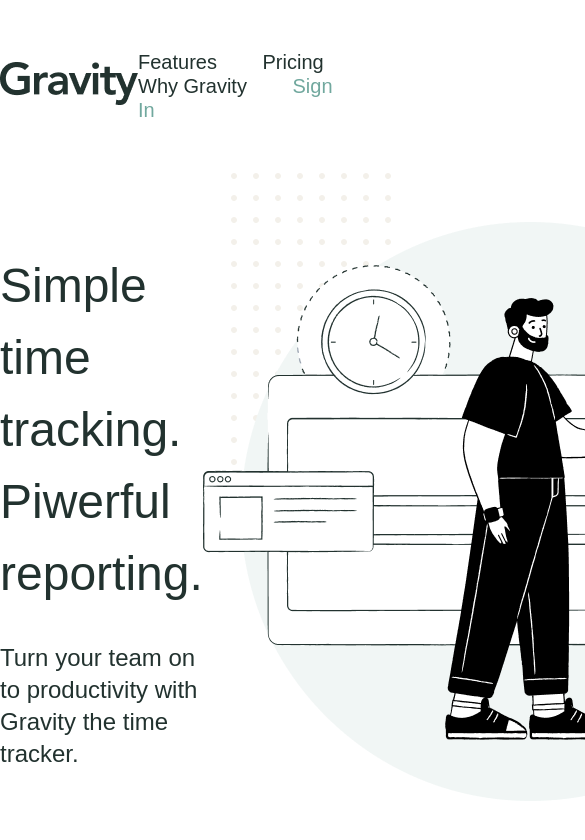
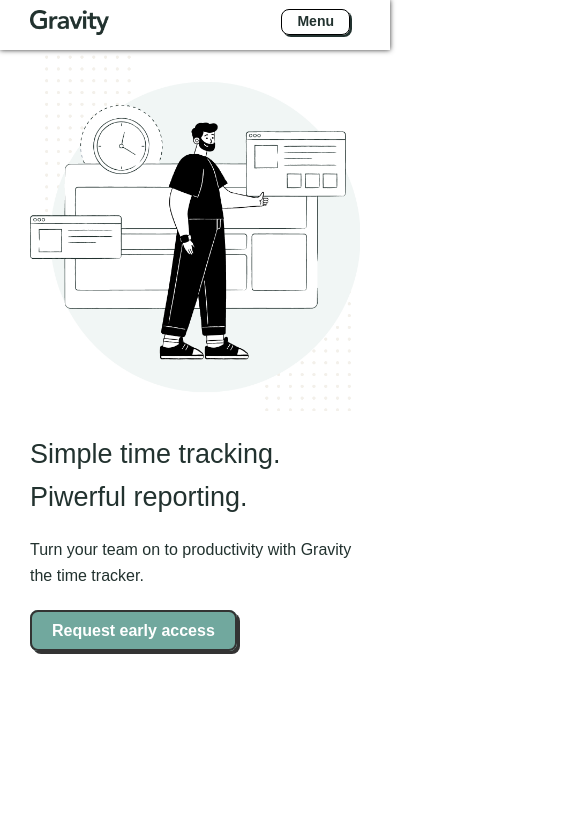
Before and after one commit to exellman/GravityTemplate, a plain HTML site: page index.html in a window 390 px wide. Shown: the top 840 px of the page, 585 px wide, since content can reach past the window. Drawn offline with nearby package versions, Linux system fonts and the light colour scheme; a web font is replaced by a local one.

Commit message:
Add mobile menu

```diff
--- /dev/null
+++ b/app.js
@@ -0,0 +1,17 @@
+$(function () {
+    let isShow = true;
+
+    $("#nav-toggle").on("click", function(event) {
+        event.preventDefault();
+
+        $("#nav").toggleClass("show");
+        isShow = true;
+    });
+
+    $(window).on("scroll", function(){
+        if($("#nav").css("display") === "flex" && isShow){
+            isShow = false;
+            $("#nav").toggleClass("show");
+        }
+    });
+});
--- a/index.html
+++ b/index.html
@@ -10,19 +10,21 @@
     <link rel="stylesheet" href="style.css">
     <title>Gravity</title>
 </head>
-<body>
-    <header>
+    <header class="header" id="header">
         <div class="container">
             <div class="header__inner">
                 <div class="logo">
                     <img src="img/gravity_logo.png" alt="Gravity Logo">
                 </div>
-                <nav class="nav">
+                <nav class="nav" id="nav">
                     <a href="#">Features</a>
                     <a href="#">Pricing</a>
                     <a href="#">Why Gravity</a>
                     <a href="#">Sign In</a>
                 </nav>
+                <div class="nav-toggle" id="nav-toggle">
+                    <a class="nav-toggle-btn">Menu</a>
+                </div>
             </div>
         </div>
     </header>
@@ -32,6 +34,7 @@
             <div class="content__title">
                 <h1>Simple time tracking. <br> Piwerful reporting.</h1>
                 <p>Turn your team on to productivity with Gravity the time tracker.</p>
+                <btn class="btn" href="#">Request early access</btn>
             </div>
             <div class="content__img">
                 <img  src="img/home_page_illustration.png" alt="">
@@ -39,5 +42,10 @@
         </div>
     </div>
 
+
+    <footer>
+        <script src="https://ajax.googleapis.com/ajax/libs/jquery/3.6.0/jquery.min.js"></script>
+        <script src="app.js"></script>
+    </footer>
 </body>
 </html>
--- a/style.css
+++ b/style.css
@@ -1,17 +1,12 @@
 * {
     font-family: 'Zen Maru Gothic', sans-serif;
     color: #22322F;
+
     box-sizing: border-box;
 }
 
 body {
     margin: 0;
-}
-
-h1 {
-    font-size: 48px;
-    font-weight: normal;
-    line-height: 72px;
 }
 
 p {
@@ -26,8 +21,9 @@
 
 /* ==== Header ==== */
 
-header {
-    margin: 50px 0;
+.header {
+    margin: 30px 0;
+
     font-size: 20px;
     font-weight: 500;
     line-height: 24px;
@@ -35,9 +31,12 @@
 
 .header__inner {
     display: flex;
+
     flex-direction: row;
     justify-content: space-between;
     align-items: center;
+
+    padding: 0 30px;
 }
 
 .nav a {
@@ -50,6 +49,37 @@
 
 .nav a:last-child {
     color: #71A89E;
+}
+
+
+/* ==== Nav toggle ==== */
+
+.nav-toggle {
+    display: none;
+
+    width: 30px;
+
+    padding: 10px 0;
+
+    position: absolute;
+    top: -3px;
+    right: 40px;
+    z-index: 1;
+
+    cursor: pointer;
+}
+
+.nav-toggle-btn {
+    padding: 3px 15px 5px 15px;
+
+    font-size: 14px;
+    font-weight: bold;
+    line-height: 19px;
+
+    border: 1px solid #000;
+    border-radius: 8px;
+    box-shadow: 2px 2px 0px #22322f;
+
 }
 
 /* ==== Main content ==== */
@@ -65,16 +95,124 @@
 
 .content__inner {
     display: flex;
+
     flex-direction: row;
     justify-content: space-between;
     align-items: center;
+
+    padding: 30px;
+}
+
+.content__inner h1 {
+    font-size: 48px;
+    font-weight: normal;
+    line-height: 72px;
+}
+
+.content__inner p {
+    margin-bottom: 50px;
 }
 
 .content__title {
     max-width: 550px;
 }
 
+.content__inner .btn {
+    padding: 15px 24px;
+
+    font-size: 18px;
+    font-weight: 700;
+    line-height: 24px;
+    color: #fff;
+
+    background: #71A89E;
+    border: 2px solid #333333;
+    border-radius: 8px;
+
+    box-shadow: 3px 3px 0px #333333;
+}
+
 .content__img {
+    text-align: center;
+}
+
+.content__img img {
     width: 100%;
     max-width: 664px;
 }
+
+
+
+@media all and (max-width: 768px) {
+    .logo img {
+        max-width: 79px;
+    }
+    .content__inner {
+        flex-direction: column-reverse;
+    }
+
+    .content__inner h1 {
+        font-size: 27px;
+        line-height: 43px;
+    }
+
+    .content__inner p {
+        margin-bottom: 30px;
+        font-size: 16px;
+        line-height: 26px;
+    }
+
+    .content__inner .btn {
+        font-size: 16px;
+        line-height: 24px;
+        padding: 10px 20px;
+    }
+}
+
+@media all and (max-width: 670px) {
+    .header {
+        position: fixed;
+
+        width: 100%;
+        margin: 0;
+
+        padding: 10px 0;
+
+        background: #fff;
+        box-shadow: 0 0 5px #333;
+    }
+    .nav {
+        position: absolute;
+
+        display: none;
+
+        flex-direction: column-reverse;
+
+        width: 100%;
+        padding: 0 20px;
+        top: 100%;
+        left: 0;
+
+        background: #fff;
+        border-top: 1px solid #000;
+        border-bottom: 1px solid #000;
+    }
+
+    .nav.show {
+        display: flex;
+    }
+
+    .nav a {
+        display: block;
+        padding: 10px 0;
+    }
+
+    .nav-toggle {
+        display: block;
+        width: auto;
+    }
+
+    .content__inner {
+        padding-top: 55px;
+    }
+}
```
